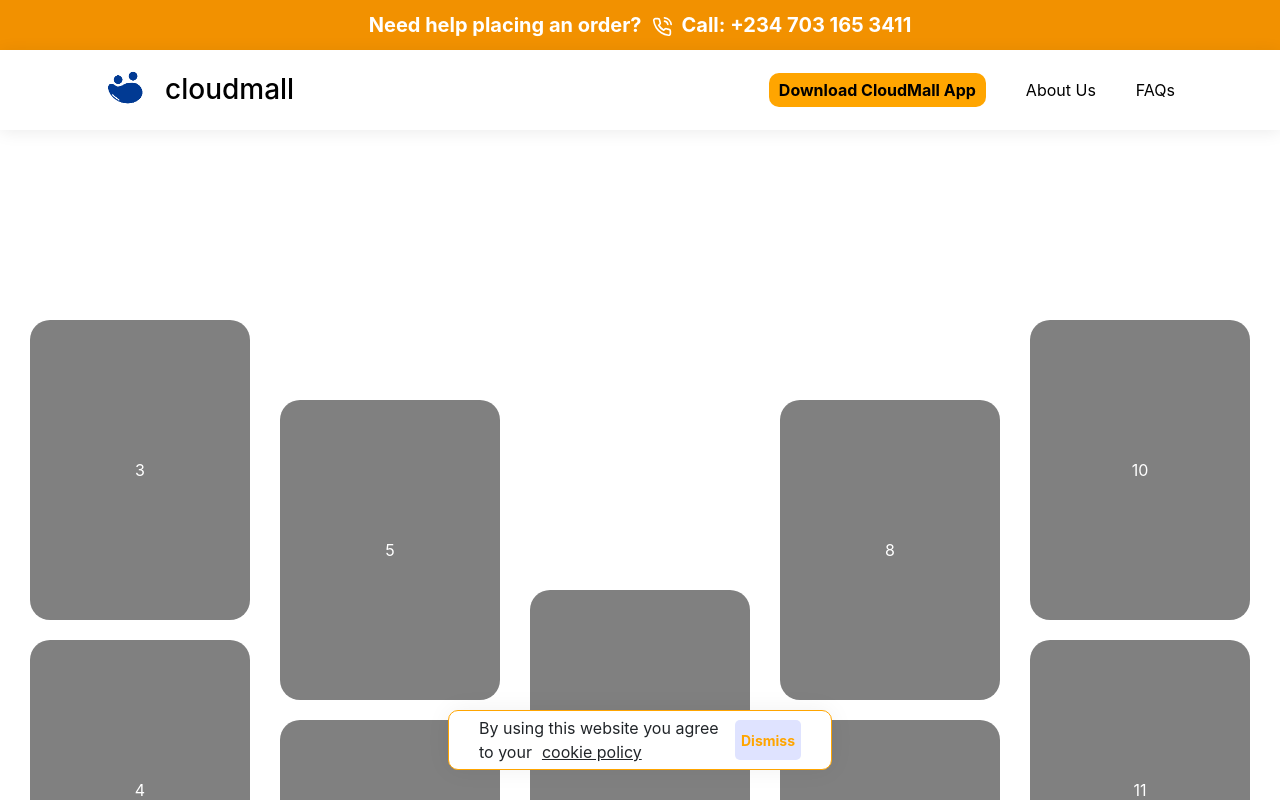
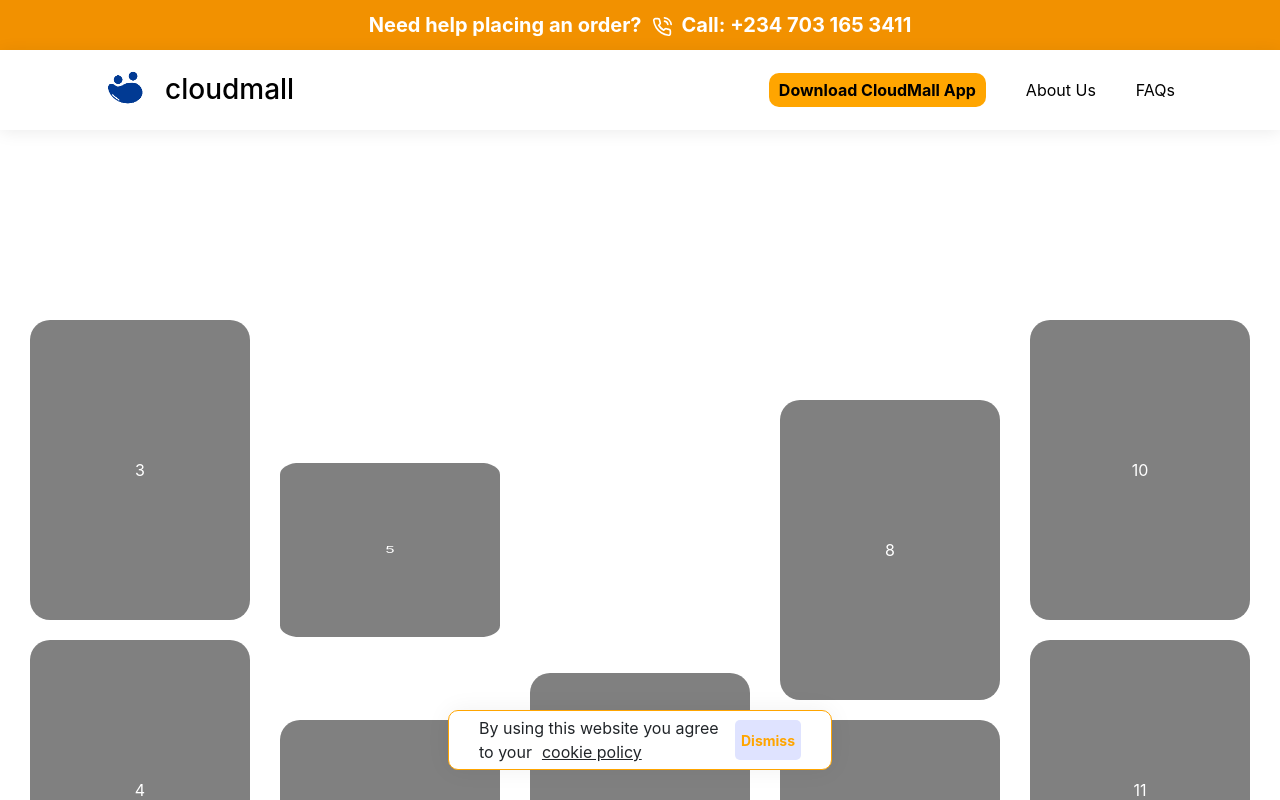
Before and after one commit to BisiDavi/cloudmall-landingpage, a Next.js app: page / in a window 1280 px wide. Shown: the top 800 px of the page. Built offline with nearby package versions, Linux system fonts and the light colour scheme.

Commit message:
homepage slider

```diff
--- /dev/null
+++ b/components/Slider/HomepageSlider.js
@@ -0,0 +1,184 @@
+import React from "react";
+import styles from "../../styles/Homepageslider.module.css";
+const HomepageSlider = () => {
+    const imgArr = [
+        {
+            id: 1,
+            contents: [1, 2],
+        },
+        {
+            id: 2,
+            contents: [3, 4],
+        },
+        {
+            id: 3,
+            contents: [5, 6],
+        },
+        {
+            id: 4,
+            contents: [7],
+        },
+        {
+            id: 5,
+            contents: [8, 9],
+        },
+        {
+            id: 6,
+            contents: [10, 11],
+        },
+        {
+            id: 7,
+            contents: [12, 13],
+        },
+    ];
+
+    return (
+        <div className="display-image">
+            {imgArr.map(({ id, contents }) => (
+                <div key={id} className={`imageplaceholder block-${id}`}>
+                    {contents.map((content) => (
+                        <div
+                            key={content}
+                            className={`item-child child-${content}`}
+                        >
+                            {content}
+                        </div>
+                    ))}
+                </div>
+            ))}
+            <style jsx>
+                {`
+                    @-webkit-keyframes slideup {
+                        from {
+                            transform: scaleY(0);
+                        }
+                        to {
+                            transform: scaleY(1);
+                        }
+                    }
+                    @keyframes slideup {
+                        from {
+                            transform: scaleY(0);
+                        }
+                        to {
+                            transform: scaleY(1);
+                        }
+                    }
+                    .display-image {
+                        display: flex;
+                        margin-top: 100px;
+                        justify-content: center;
+                        overflow: hidden;
+                    }
+                    .block {
+                        display: flex;
+                        flex-direction: column;
+                    }
+                    .item-child.child-1 {
+                        -webkit-animation: 1s ease-in 1 slideup;
+                        animation: 1s ease-in 1 slideup;
+                        animation-delay: 1s;
+                    }
+                    .item-child.child-2 {
+                        -webkit-animation: 1s ease-in 1 slideup;
+                        animation: 1s ease-in 1 slideup;
+                        animation-delay: 2s;
+                    }
+                    .item-child.child-3 {
+                        -webkit-animation: 1s ease-in 1 slideup;
+                        animation: 1s ease-in 1 slideup;
+                        animation-delay: 3s;
+                    }
+                    .item-child.child-4 {
+                        -webkit-animation: 1s ease-in 1 slideup;
+                        animation: 1s ease-in 1 slideup;
+                        animation-delay: 4s;
+                    }
+                    .item-child.child-5 {
+                        -webkit-animation: 1s ease-in 1 slideup;
+                        animation: 1s ease-in 1 slideup;
+                        animation-delay: 5s;
+                    }
+                    .item-child.child-6 {
+                        -webkit-animation: 1s ease-in 1 slideup;
+                        animation: 1s ease-in 1 slideup;
+                        animation-delay: 6s;
+                    }
+                    .item-child.child-7 {
+                        -webkit-animation: 1s ease-in 1 slideup;
+                        animation: 1s ease-in 1 slideup;
+                        animation-delay: 7s;
+                    }
+                    .item-child.child-8 {
+                        -webkit-animation: 1s ease-in 1 slideup;
+                        animation: 1s ease-in 1 slideup;
+                        animation-delay: 8s;
+                    }
+                    .item-child.child-9 {
+                        -webkit-animation: 1s ease-in 1 slideup;
+                        animation: 1s ease-in 1 slideup;
+                        animation-delay: 9s;
+                    }
+                    .item-child.child-10 {
+                        -webkit-animation: 1s ease-in 1 slideup;
+                        animation: 1s ease-in 1 slideup;
+                        animation-delay: 10s;
+                    }
+                    .item-child.child-11 {
+                        -webkit-animation: 1s ease-in 1 slideup;
+                        animation: 1s ease-in 1 slideup;
+                        animation-delay: 11s;
+                    }
+                    .item-child.child-12 {
+                        -webkit-animation: 1s ease-in 1 slideup;
+                        animation: 1s ease-in 1 slideup;
+                        animation-delay: 12s;
+                    }
+                    .item-child.child-13 {
+                        -webkit-animation: 1s ease-in 1 slideup;
+                        animation: 1s ease-in 1 slideup;
+                        animation-delay: 13s;
+                    }
+                    .item-child {
+                        color: white;
+                        text-align: center;
+                        border: none;
+                        display: flex;
+                        align-items: center;
+                        height: 300px;
+                        width: 220px;
+                        background-color: gray;
+                        justify-content: center;
+                        border-radius: 20px;
+                        margin: 10px 15px;
+                    }
+                    .imageplaceholder.block-2,
+                    .imageplaceholder.block-6 {
+                        top: 80px;
+                    }
+
+                    .imageplaceholder.block-3,
+                    .imageplaceholder.block-5 {
+                        top: 160px;
+                    }
+
+                    .imageplaceholder.block-4 {
+                        top: 190px;
+                    }
+                    .child-7 {
+                        margin-top: 70%;
+                    }
+                    .imageplaceholder {
+                        display: flex;
+                        justify-content: center;
+                        align-items: center;
+                        position: relative;
+                        flex-direction: column;
+                    }
+                `}
+            </style>
+        </div>
+    );
+};
+
+export default HomepageSlider;
--- a/components/Slider/HomepageSlider.tsx
+++ /dev/null
@@ -1,89 +0,0 @@
-import React from "react";
-
-const HomepageSlider = () => {
-    const imgArr = [
-        { id: 1, content: [1, 2] },
-        { id: 2, content: [3, 4] },
-        { id: 3, content: [5, 6] },
-        { id: 4, content: [7] },
-        { id: 5, content: [8, 9] },
-        { id: 6, content: [10, 11] },
-        { id: 7, content: [12, 13] },
-    ];
-    const displayImage = () =>
-        imgArr.map((img) => {
-            const { content } = img;
-            return (
-                <div
-                    key={img.id}
-                    className={`imageplaceholder block-${img.id}`}
-                >
-                    <div className={`block item-${img.id}`}>
-                        {content.map((item) => (
-                            <div
-                                key={item}
-                                className={`item-child child${item}`}
-                            >
-                                {item}
-                            </div>
-                        ))}
-                    </div>
-                    <style jsx>{`
-                        .block {
-                            display: flex;
-                            flex-direction: column;
-                        }
-                        .item-child {
-                            color: white;
-                            text-align: center;
-                            border: none;
-                            display: flex;
-                            align-items: center;
-                            height: 300px;
-                            width: 220px;
-                            background-color: gray;
-                            justify-content: center;
-                            border-radius: 20px;
-                            margin: 10px 15px;
-                        }
-                        .imageplaceholder.block-2,
-                        .imageplaceholder.block-6 {
-                            top: 80px;
-                        }
-
-                        .imageplaceholder.block-3,
-                        .imageplaceholder.block-5 {
-                            top: 160px;
-                        }
-
-                        .imageplaceholder.block-4 {
-                            top: 190px;
-                        }
-                        .imageplaceholder {
-                            display: flex;
-                            justify-content: center;
-                            align-items: center;
-                            position: relative;
-                        }
-                    `}</style>
-                </div>
-            );
-        });
-    return (
-        <div className="display-image">
-            {displayImage()}
-            <style jsx>
-                {`
-                    .display-image {
-                        display: flex;
-                        margin-top: 100px;
-                        justify-content: center;
-                        overflow: hidden;
-                    }
-                `}
-            </style>
-        </div>
-    );
-};
-
-export default HomepageSlider;
--- a/package.json
+++ b/package.json
@@ -16,6 +16,8 @@
     "react-icons": "^4.2.0",
     "react-lottie": "^1.2.3",
     "react-slick": "^0.28.1",
+    "react-spring": "^9.0.0",
+    "react-transition-group": "^4.4.1",
     "typewriter-effect": "^2.17.0"
   },
   "devDependencies": {
--- a/tsconfig.json
+++ b/tsconfig.json
@@ -22,7 +22,7 @@
     "next-env.d.ts",
     "**/*.ts",
     "**/*.tsx"
-  ],
+, "components/Slider/HomepageSlider.js"  ],
   "exclude": [
     "node_modules"
   ]
```
Also changed, not shown: components/Banner/InfoBanner.tsx (+11 -0 lines), styles/Homepageslider.module.css (added), 1 other file (tests, documents, lock files or other folders).
